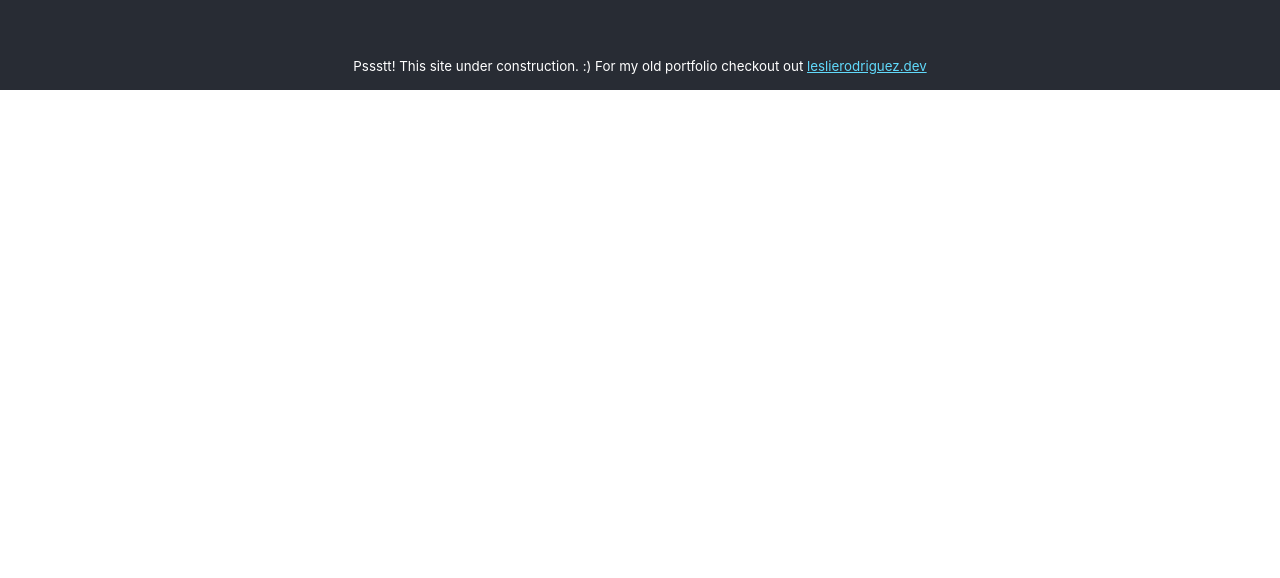
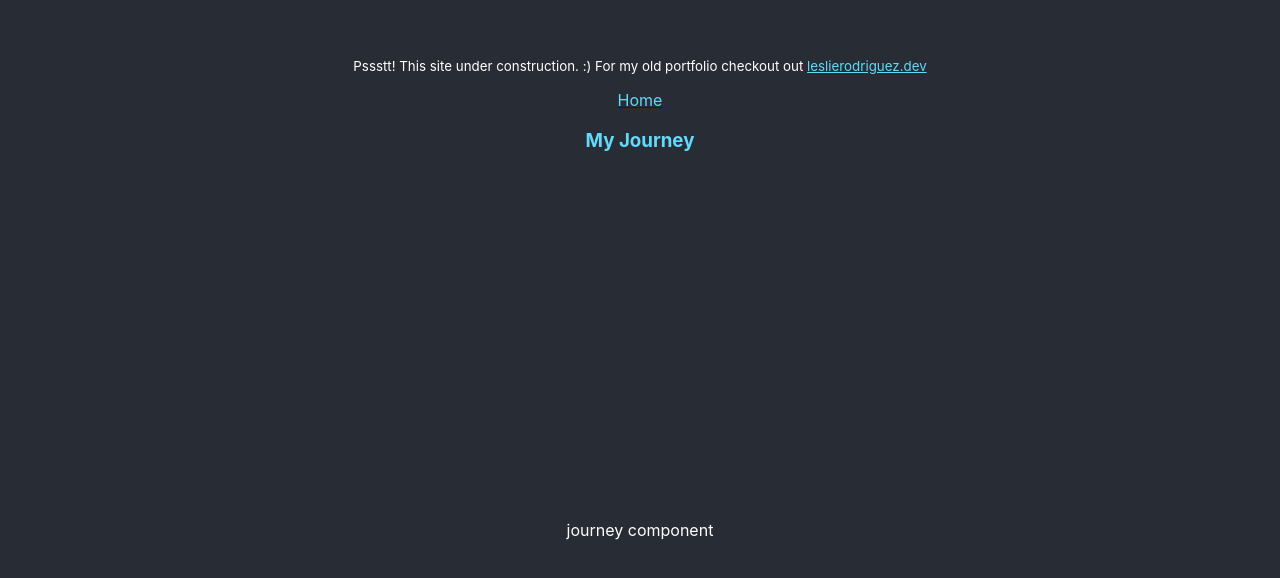
Before and after one commit to rleslie1015/Portfolio-Revamp, a React (Create React App) app in the folder mywebsite/: page /journey in a window 1280 px wide. Shown: the part 710-1288 px from the top of the page. Before the commit the page ends 800 px from the top, so only its background shows below. Built offline with nearby package versions, Linux system fonts and the light colour scheme.

Commit message:
adds react router and journey component

```diff
--- a/mywebsite/src/App.js
+++ b/mywebsite/src/App.js
@@ -4,13 +4,18 @@ import { BrowserRouter as Router, Switch, Route, Link } from "react-router-dom";
 
 //components
 import Home from "./screens/Home.js";
+import Journey from "./screens/Journey.js";
 
 function App() {
   return (
     <Router>
       <div className="App">
-        <Home />
-
+        <Route path="/">
+          <Home />
+        </Route>
+        <Route path="/journey">
+          <Journey />
+        </Route>
         <footer className="footer">
           <small>
             Pssstt! This site under construction. :) For my old portfolio
--- a/mywebsite/src/components/aboutme/AboutMe.css
+++ b/mywebsite/src/components/aboutme/AboutMe.css
@@ -1,8 +1,11 @@
 .about-me {
+  width: 35vw;
   color: #61dafb;
-  width: 35vw;
 }
 
+section {
+  color: #61dafb;
+}
 section:hover {
   text-decoration: underline;
 }
--- a/mywebsite/src/components/aboutme/AboutMe.js
+++ b/mywebsite/src/components/aboutme/AboutMe.js
@@ -1,5 +1,6 @@
 import "./AboutMe.css";
 import React from "react";
+import { Link } from "react-router-dom";
 
 const AboutMe = () => {
   return (
@@ -8,11 +9,21 @@ const AboutMe = () => {
         👋 Hello, my name is Leslie Rodriguez, I’m a Developer based in Texas
         and this is a selection of my personal and professional work.
       </h3>
-      <section>journey</section>
-      <section>skills</section>
-      <section>projects</section>
-      <section>blog</section>
-      <section>contact me</section>
+      <Link to="/journey">
+        <section>journey</section>
+      </Link>
+      <Link>
+        <section>skills</section>
+      </Link>
+      <Link>
+        <section>projects</section>
+      </Link>
+      <Link>
+        <section>blog</section>
+      </Link>
+      <Link>
+        <section>contact me</section>
+      </Link>
     </div>
   );
 };
--- /dev/null
+++ b/mywebsite/src/components/journey/JourneyComponent.js
@@ -0,0 +1,7 @@
+import "./journey.css";
+
+const JourneyComponent = () => {
+  return <div className="Journey">journey component</div>;
+};
+
+export default JourneyComponent;
--- /dev/null
+++ b/mywebsite/src/components/journey/journey.css
@@ -0,0 +1,18 @@
+.logo {
+  width: 50px;
+}
+nav {
+  color: #61dafb;
+}
+
+.Journey {
+  text-align: center;
+  background-color: #282c34;
+  color: white;
+  background-color: #282c34;
+  height: 90vh;
+  display: flex;
+  flex-direction: column;
+  align-items: center;
+  justify-content: center;
+}
--- a/mywebsite/src/screens/Home.js
+++ b/mywebsite/src/screens/Home.js
@@ -1,7 +1,6 @@
 import logo from "../logo.svg";
 import "../App.css";
 import { useState } from "react";
-import { BrowserRouter as Router, Switch, Route, Link } from "react-router-dom";
 
 // effects
 import Typewriter from "typewriter-effect";
--- a/mywebsite/src/screens/Journey.js
+++ b/mywebsite/src/screens/Journey.js
@@ -0,0 +1,22 @@
+import React, { useRef, useEffect } from "react";
+import "../components/journey/journey.css";
+
+// router
+import { Link } from "react-router-dom";
+
+import JourneyComponent from "../components/journey/JourneyComponent";
+
+const Journey = () => {
+  return (
+    <div className="about-me">
+      <Link to="/">
+        <nav>Home</nav>
+      </Link>
+      <h3>My Journey</h3>
+
+      <JourneyComponent />
+    </div>
+  );
+};
+
+export default Journey;
```
Also changed, not shown: mywebsite/src/App.css (+0 -23 lines), mywebsite/src/screens/index.js (deleted), 1 other file (tests, documents, lock files or other folders).
